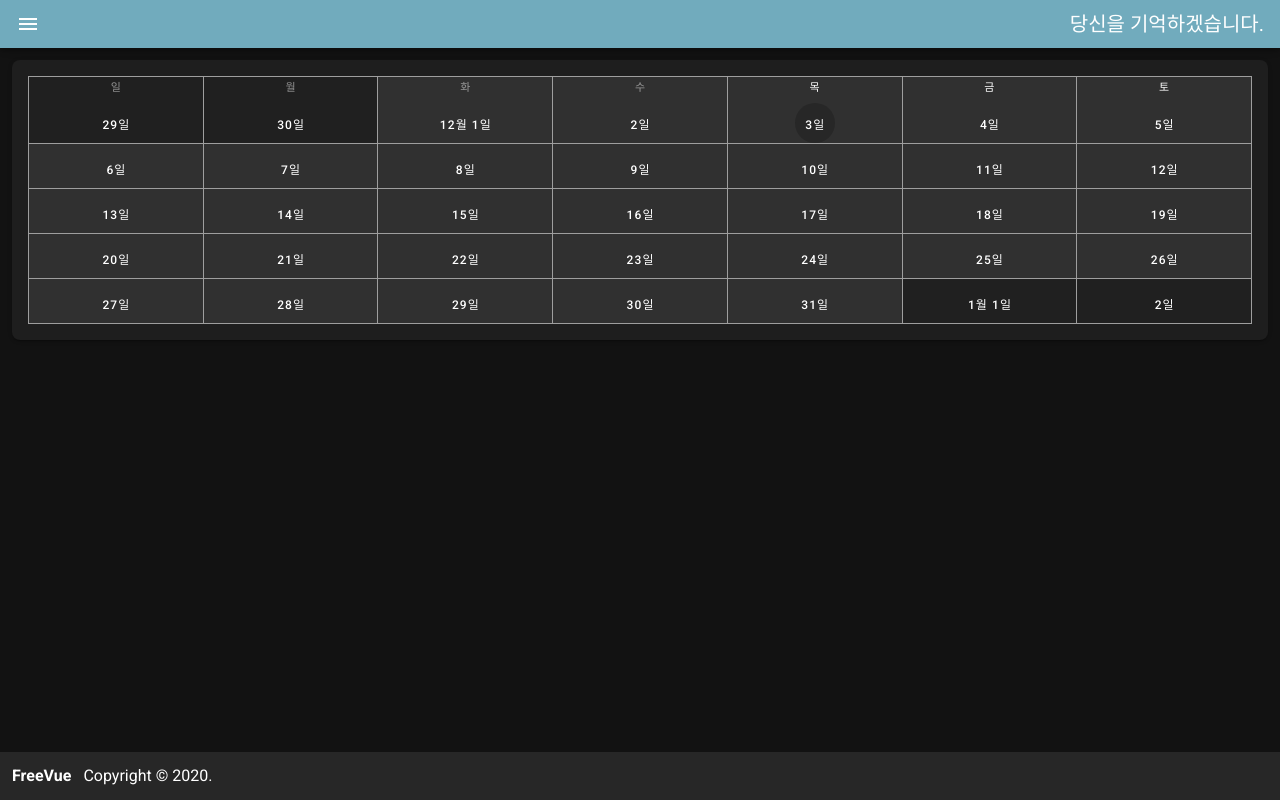
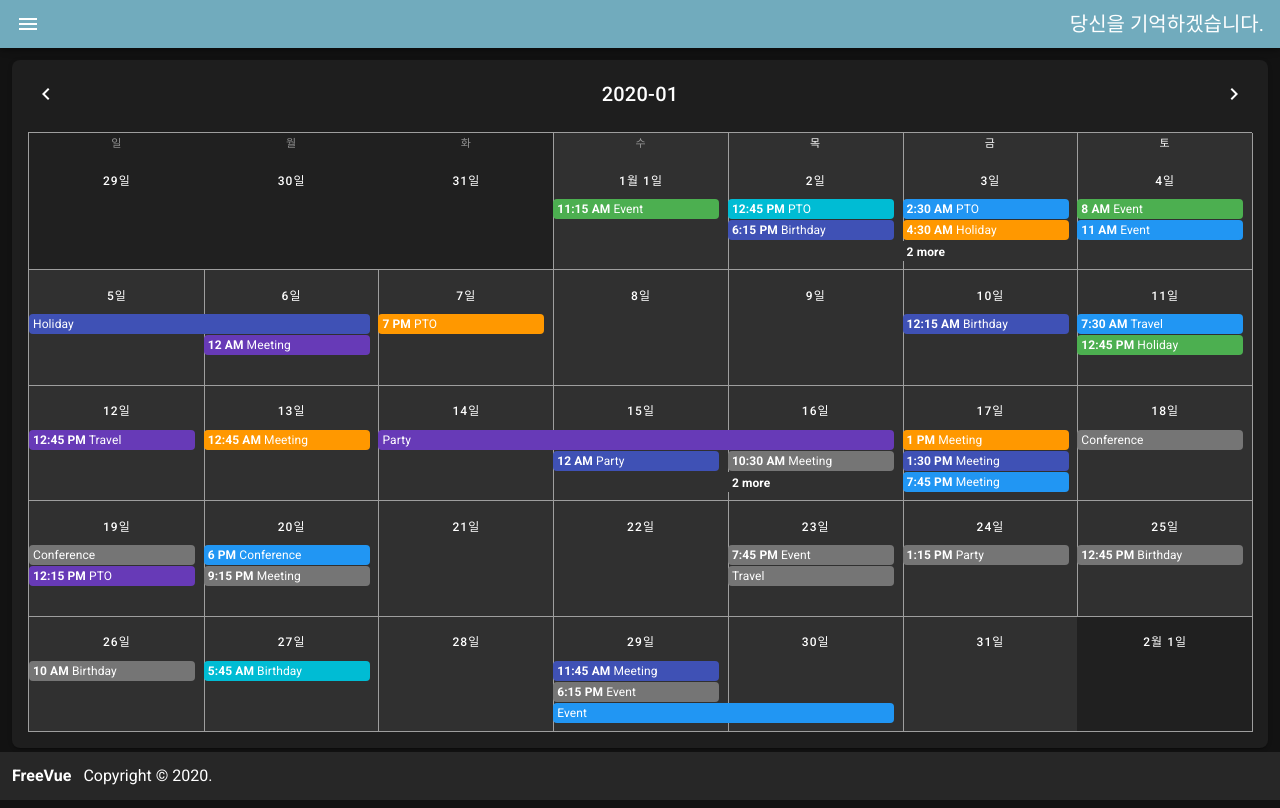
Before and after one commit to freevuehub/korea, a Nuxt app: page /event in a window 1280 px wide. Built offline with nearby package versions, Linux system fonts and the light colour scheme; no server answers.

Commit message:
[improved]: 캘린더 구조 구성

```diff
--- /dev/null
+++ b/pages/event.fn.ts
@@ -0,0 +1,59 @@
+import { reactive, computed } from '@vue/composition-api'
+import dayjs from 'dayjs'
+
+interface IState {
+  weekday: number[]
+  value: string
+  events: any[]
+  colors: string[]
+  names: string[]
+}
+
+export const useState = () => reactive<IState>({
+  weekday: [0, 1, 2, 3, 4, 5, 6],
+  value: '2020-01-01',
+  events: [],
+  colors: ['blue', 'indigo', 'deep-purple', 'cyan', 'green', 'orange', 'grey darken-1'],
+  names: ['Meeting', 'Holiday', 'PTO', 'Travel', 'Event', 'Birthday', 'Conference', 'Party'],
+})
+
+export const useComputed = (state: IState) => ({
+  nowMonth: computed(() => {
+    return dayjs(state.value, 'YYYY-MM-DD').format('YYYY-MM')
+  })
+})
+
+export const useGetEventColor = () => (event: any) => {
+  return event.color
+}
+
+export const useRnd = () => (a: number, b: number) => {
+  return Math.floor((b - a + 1) * Math.random()) + a
+}
+
+export const useGetEvents = (state: IState, rnd: any) => ({ start, end }: any) => {
+  const events = []
+
+  const min = new Date(`${start.date}T00:00:00`)
+  const max = new Date(`${end.date}T23:59:59`)
+  const days = (max.getTime() - min.getTime()) / 86400000
+  const eventCount = rnd(days, days + 20)
+
+  for (let i = 0; i < eventCount; i++) {
+    const allDay = rnd(0, 3) === 0
+    const firstTimestamp = rnd(min.getTime(), max.getTime())
+    const first = new Date(firstTimestamp - (firstTimestamp % 900000))
+    const secondTimestamp = rnd(2, allDay ? 288 : 8) * 900000
+    const second = new Date(first.getTime() + secondTimestamp)
+
+    events.push({
+      name: state.names[rnd(0, state.names.length - 1)],
+      start: first,
+      end: second,
+      color: state.colors[rnd(0, state.colors.length - 1)],
+      timed: !allDay,
+    })
+  }
+
+  state.events = events
+}
--- a/pages/event.vue
+++ b/pages/event.vue
@@ -2,7 +2,30 @@
   <v-container fluid>
     <v-card :class="$round">
       <v-card-text>
-        <v-calendar ref="calendar" type="month" />
+        <v-sheet class="d-flex mb-5">
+          <v-btn icon @click="$refs.calendar.prev()">
+            <v-icon>mdi-chevron-left</v-icon>
+          </v-btn>
+          <v-spacer />
+          <v-card-title class="pa-0">{{ nowMonth }}</v-card-title>
+          <v-spacer />
+          <v-btn icon @click="$refs.calendar.next()">
+            <v-icon>mdi-chevron-right</v-icon>
+          </v-btn>
+        </v-sheet>
+        <v-sheet height="600">
+          <v-calendar
+            ref="calendar"
+            v-model="state.value"
+            :weekdays="state.weekday"
+            type="month"
+            :events="state.events"
+            event-overlap-mode="stack"
+            :event-overlap-threshold="30"
+            :event-color="getEventColor"
+            @change="getEvents"
+          ></v-calendar>
+        </v-sheet>
       </v-card-text>
     </v-card>
   </v-container>
@@ -10,11 +33,24 @@
 
 <script lang="ts">
 import { defineComponent } from '@vue/composition-api'
+import { useState, useComputed, useGetEventColor, useRnd, useGetEvents } from './event.fn'
 
 export default defineComponent({
   middleware: ['event'],
   setup() {
-    return {}
+    const state = useState()
+    const computed = useComputed(state)
+    const getEventColor = useGetEventColor()
+    const rnd = useRnd()
+    const getEvents = useGetEvents(state, rnd)
+
+    return {
+      state,
+      ...computed,
+      getEventColor,
+      rnd,
+      getEvents,
+    }
   },
 })
 </script>
```
